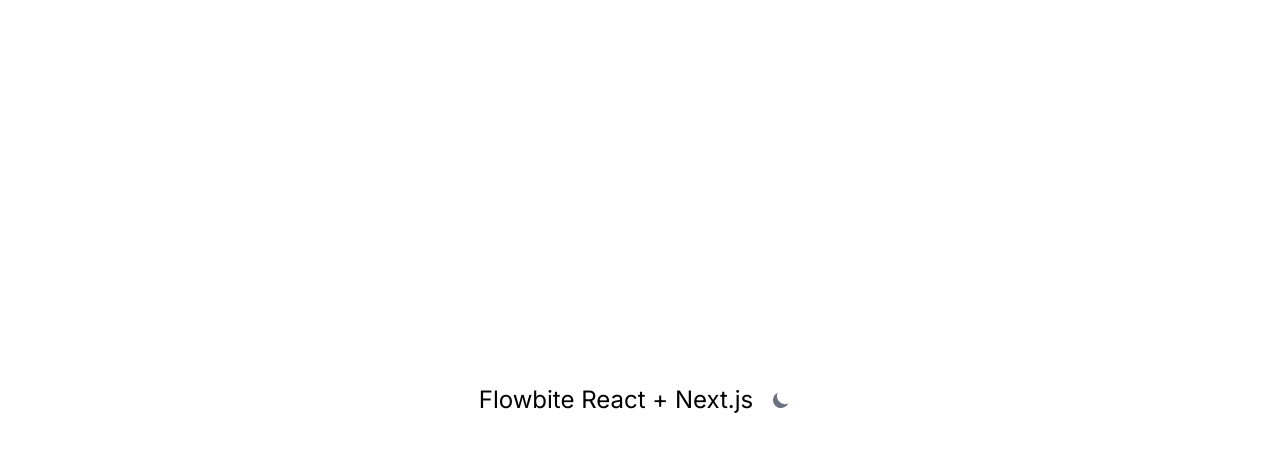
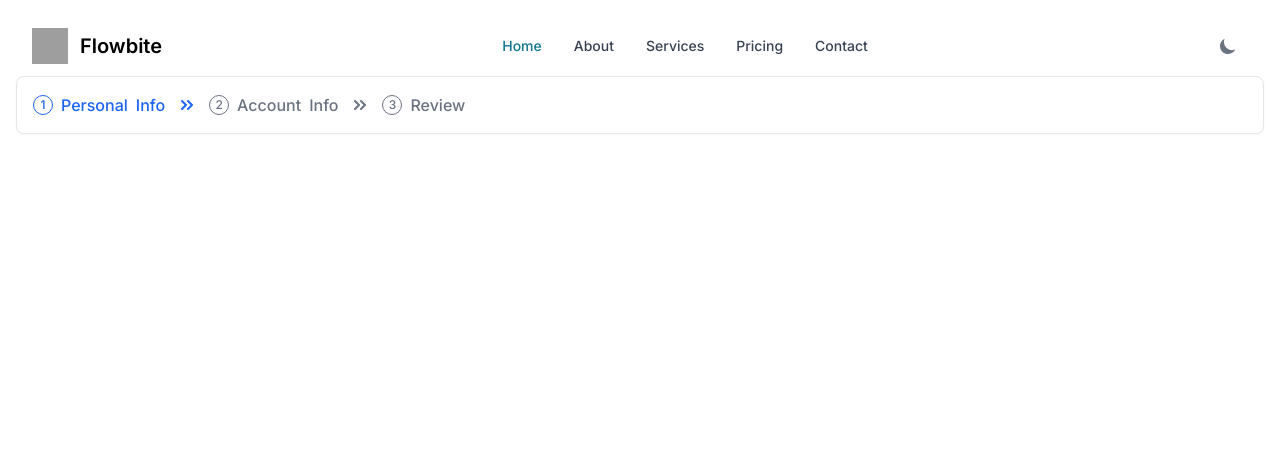
Before and after one commit to themesberg/flowbite-react-template-nextjs, a Next.js app: page / in a window 1280 px wide. Shown: the top 452 px of the page. Built offline with nearby package versions, Linux system fonts and the light colour scheme; grey boxes are pictures that could not be loaded.

Commit message:
adding flow bit navbar and stepper components

```diff
--- a/app/page.tsx
+++ b/app/page.tsx
@@ -1,10 +1,87 @@
-import { DarkThemeToggle } from "flowbite-react";
+"use client";
+import { DarkThemeToggle, Navbar } from "flowbite-react";
+import { Dropdown } from "flowbite-react";
+import Image from "next/image";
 
 export default function Home() {
   return (
-    <main className="flex min-h-screen items-center justify-center gap-2 dark:bg-gray-800">
-      <h1 className="text-2xl dark:text-white">Flowbite React + Next.js</h1>
-      <DarkThemeToggle />
+    <main className="p-4">
+      <Navbar fluid rounded>
+        <Navbar.Brand>
+          <Image
+            src="https://flowbite.com/docs/images/logo.svg"
+            className="mr-3 h-6 sm:h-9"
+            alt="Flowbite Logo"
+            width={36}
+            height={36}
+          />
+          <span className="self-center whitespace-nowrap text-xl font-semibold dark:text-white">
+            Flowbite
+          </span>
+        </Navbar.Brand>
+        <Navbar.Toggle />
+        <Navbar.Collapse>
+          <Navbar.Link href="/navbars" active>
+            Home
+          </Navbar.Link>
+          <Navbar.Link href="/navbars">About</Navbar.Link>
+          <Navbar.Link href="/navbars">Services</Navbar.Link>
+          <Navbar.Link href="/navbars">Pricing</Navbar.Link>
+          <Navbar.Link href="/navbars">Contact</Navbar.Link>
+        </Navbar.Collapse>
+        <DarkThemeToggle />
+      </Navbar>
+
+      <ol className="flex w-full items-center space-x-2 rounded-lg border border-gray-200 bg-white p-3 text-center text-sm font-medium text-gray-500 shadow-sm dark:border-gray-700 dark:bg-gray-800 dark:text-gray-400 sm:space-x-4 sm:p-4 sm:text-base rtl:space-x-reverse">
+        <li className="flex items-center text-blue-600 dark:text-blue-500">
+          <span className="me-2 flex size-5 shrink-0 items-center justify-center rounded-full border border-blue-600 text-xs dark:border-blue-500">
+            1
+          </span>
+          Personal <span className="hidden sm:ms-2 sm:inline-flex">Info</span>
+          <svg
+            className="ms-2 size-3 sm:ms-4 rtl:rotate-180"
+            aria-hidden="true"
+            xmlns="http://www.w3.org/2000/svg"
+            fill="none"
+            viewBox="0 0 12 10"
+          >
+            <path
+              stroke="currentColor"
+              strokeLinecap="round"
+              strokeLinejoin="round"
+              strokeWidth="2"
+              d="m7 9 4-4-4-4M1 9l4-4-4-4"
+            />
+          </svg>
+        </li>
+        <li className="flex items-center">
+          <span className="me-2 flex size-5 shrink-0 items-center justify-center rounded-full border border-gray-500 text-xs dark:border-gray-400">
+            2
+          </span>
+          Account <span className="hidden sm:ms-2 sm:inline-flex">Info</span>
+          <svg
+            className="ms-2 size-3 sm:ms-4 rtl:rotate-180"
+            aria-hidden="true"
+            xmlns="http://www.w3.org/2000/svg"
+            fill="none"
+            viewBox="0 0 12 10"
+          >
+            <path
+              stroke="currentColor"
+              strokeLinecap="round"
+              strokeLinejoin="round"
+              strokeWidth="2"
+              d="m7 9 4-4-4-4M1 9l4-4-4-4"
+            />
+          </svg>
+        </li>
+        <li className="flex items-center">
+          <span className="me-2 flex size-5 shrink-0 items-center justify-center rounded-full border border-gray-500 text-xs dark:border-gray-400">
+            3
+          </span>
+          Review
+        </li>
+      </ol>
     </main>
   );
 }
```
